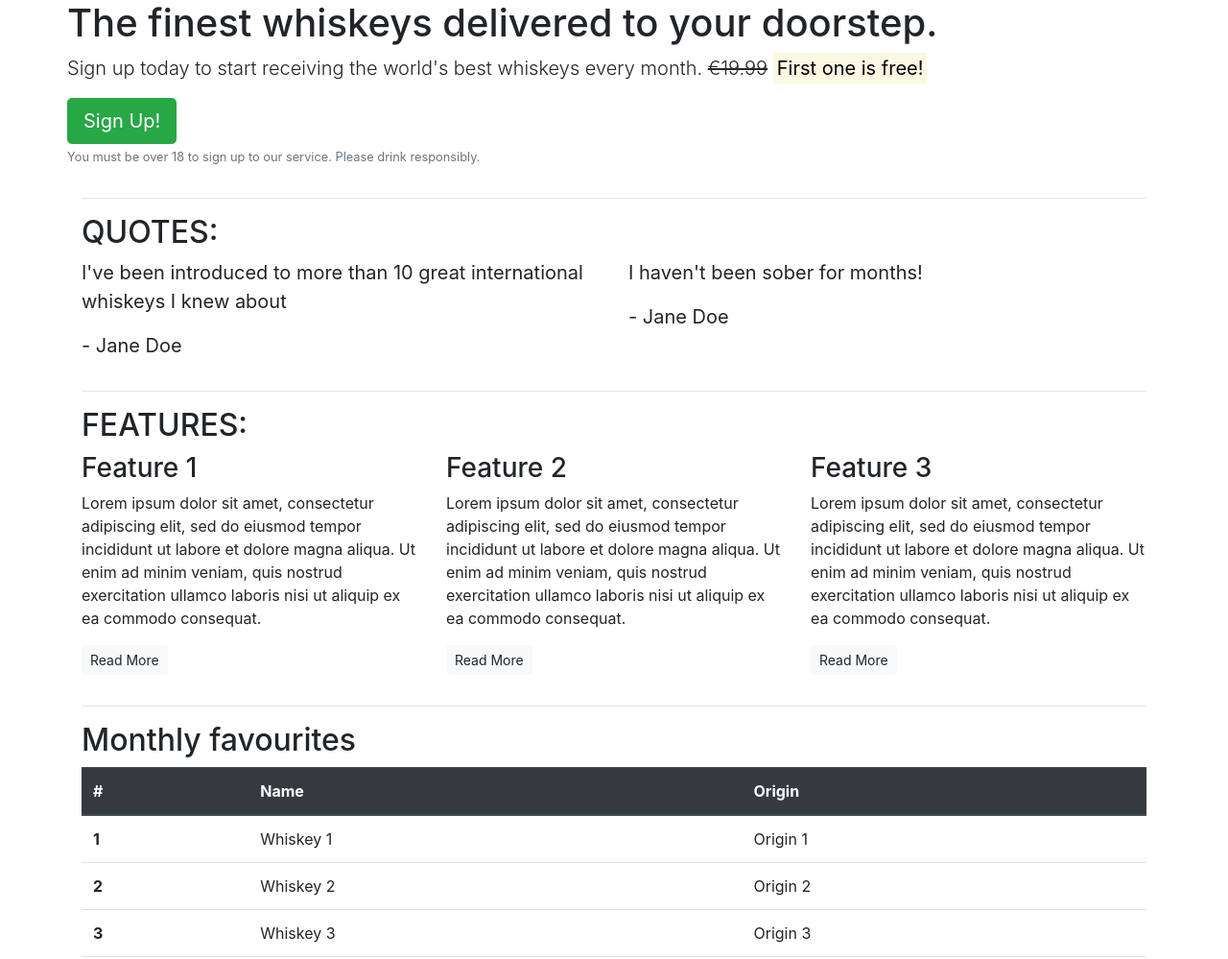
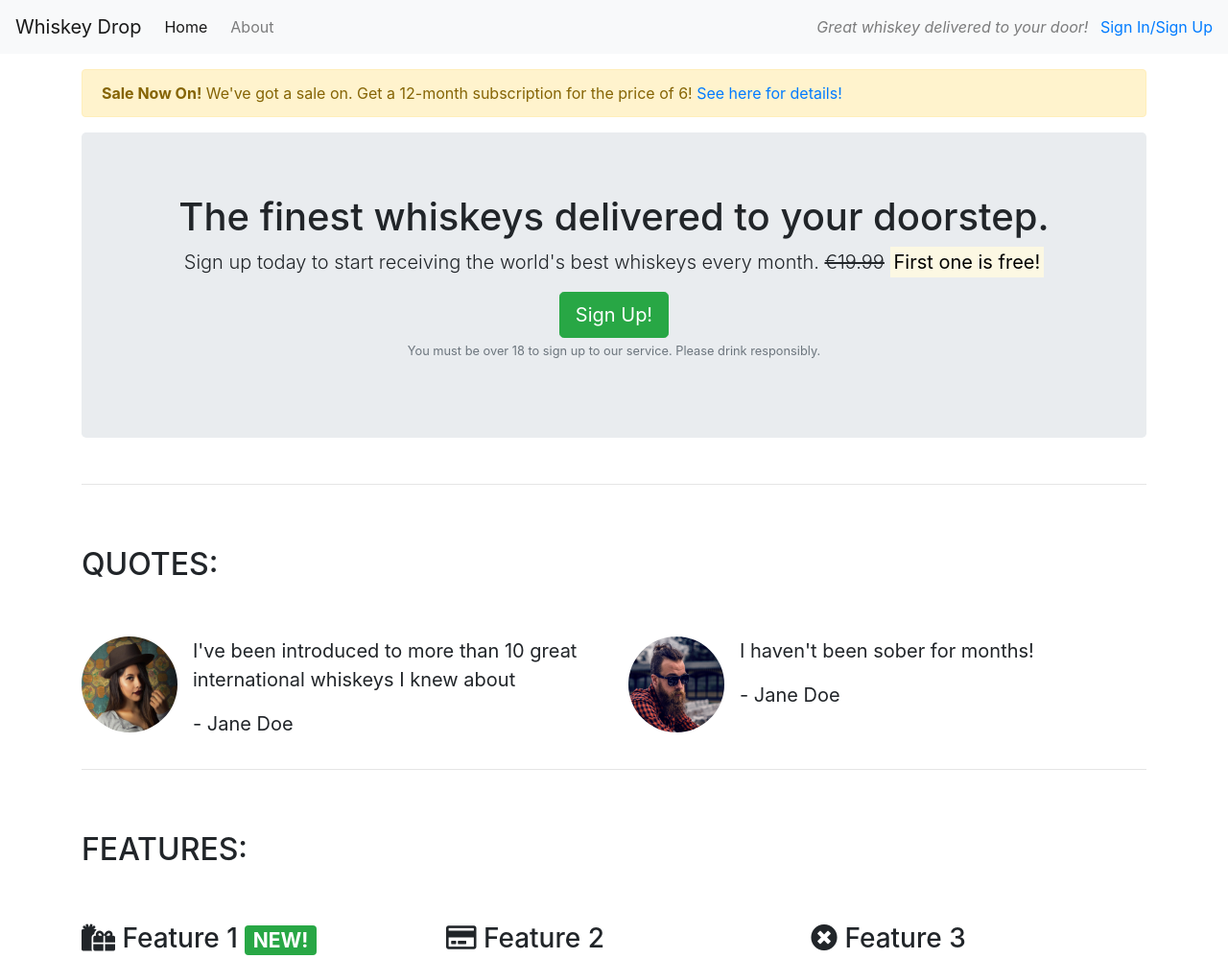
Before and after one commit to anassuncao/bootstrap4, a plain HTML site: page index.html in a window 1280 px wide. Shown: the top 999 px of the page at 96% size. Drawn offline with nearby package versions, Linux system fonts and the light colour scheme.

Commit message:
final html and css before java

```diff
--- a/index.html
+++ b/index.html
@@ -8,15 +8,38 @@
     <meta name="viewport" content="width=device-width, initial-scale=1.0">
     <link rel="stylesheet" href="https://stackpath.bootstrapcdn.com/bootstrap/4.4.1/css/bootstrap.min.css" integrity="sha384-Vkoo8x4CGsO3+Hhxv8T/Q5PaXtkKtu6ug5TOeNV6gBiFeWPGFN9MuhOf23Q9Ifjh" crossorigin="anonymous">
     <script src="https://stackpath.bootstrapcdn.com/bootstrap/4.4.1/js/bootstrap.min.js" integrity="sha384-wfSDF2E50Y2D1uUdj0O3uMBJnjuUD4Ih7YwaYd1iqfktj0Uod8GCExl3Og8ifwB6" crossorigin="anonymous"></script>
+    <link rel="stylesheet" href="https://use.fontawesome.com/releases/v5.6.1/css/all.css" integrity="sha384-gfdkjb5BdAXd+lj+gudLWI+BXq4IuLW5IT+brZEZsLFm++aCMlF1V92rMkPaX4PP" crossorigin="anonymous">
 </head>
 <body>
-    <article class="container">
+    <nav class="navbar navbar-light bg-light navbar-expand-sm">
+        <a href="/" class="navbar-brand">Whiskey Drop </a>
+            <ul class="navbar-nav mr-auto">
+                <li class="active nav-item mr-2"><a class="nav-link" href="/">Home</a></li>
+                <li class="nav-item mr-2"><a class="nav-link" href="/about">About</a></li>
+                <li class="nav-item mr-2 d-block d-sm-none"><a class="nav-link" href="/login">Sign In / Sign Up</a></li>
+            </ul>
+            <div class="d-none d-md-block">
+                <p class="navbar-text my-auto mr-2"><i>Great whiskey delivered to your door!</i></p>
+                <a href="/login">Sign In/Sign Up</a>
+            </div>
+    </nav>
+    <article class="container mt-3">
+        <div class="row d-none d-sm-block">
+            <div class="col-12">
+                <div class="alert alert-warning">
+                    <strong>Sale Now On!</strong> We've got a sale on. Get a 12-month subscription for the price of 6! <a href=""> See here for details!</a>
+                </div>
+            </div>
+        </div>
     <!-- Callout -->
         <div class="row">
-            <div class="col-12"></div>
-            <section class="callout">
+            <div class="col-12">
+            <section class="callout jumbotron text-center">
                 <h1>The finest whiskeys delivered to your doorstep.</h1>
-                    <p class="lead">Sign up today to start receiving the world's best whiskeys every month. <s>€19.99</s> <strong><mark>First one is free!</mark></strong></p>
+                    <p class="lead">Sign up today to start receiving the world's best whiskeys every month.
+                        <s class="d-none d-sm-inline">€19.99</s>
+                        <span class="d-inline d-sm-none"><br></span>
+                        <strong><mark>First one is free!</mark></strong></p>
             <!-- Para usar botões do bootstrap temos de incluir uma class btn num dos seguintes: anchor link <a>, button element <button> ou um form input <form><input> element -->
                 <button class="btn btn-success btn-lg">Sign Up!</button>
                     <p class="text-muted"><small>You must be over 18 to sign up to our service. Please drink responsibly.</small></p>
@@ -26,54 +49,71 @@
     <!-- /.Callout -->
         <hr>
 
+    <!--Quotes-->
         <section class="quotes">
         <div class="row">
-            <div class="col-12">
+            <div class="col-12 my-5">
                 <h2 class="text-uppercase">Quotes:</h2>
             </div>
         </div>
             <!--No seguinte bloco trocámos os divs pela tag blockquote e a class "quote" também para "blockquote" para lhe dar o aspecto actual, já que a class blockquote é um estilo que faz parte do bootstrap. -->
             <div class="row">
                 <div class="col-12 col-md-6">
+                    <div class="media">
+                        <div class="d-none d-sm-block">
+                            <img src="images/girl-image.png" class="rounded-circle mr-3" height="100" width="100">
+                        </div>
+                            <div class="media-body">
                     <blockquote class="blockquote">
                         <p>I've been introduced to more than 10 great international whiskeys I knew about</p>
                         <p>- Jane Doe</p>
                     </blockquote>
+                        </div>
+                    </div>
                 </div>
                 <div class="col-12 col-md-6">
+                    <div class="media">
+                            <div class="d-none d-sm-block">
+                                <img src="images/guy-image.png" class="rounded-circle mr-3" height="100" width="100">
+                            </div>
+                                <div class="media-body">
                     <blockquote class="blockquote">
                         <p>I haven't been sober for months!</p>
                         <p>- Jane Doe</p>
                     </blockquote>
+                            </div>
+                    </div>
                 </div>
             </div>
         </section>
         <hr>
+    <!--/Quotes-->
 
+    <!--Features-->
         <section class="features">
             <div class="row">
-                <div class="col-12">
+                <div class="col-12 my-5">
                     <h2 class="text-uppercase">Features:</h2>
                 </div>
             </div>
             <div class="row">
                 <div class="col-12 col-md-6 col-lg-4">
                     <div class="feature">
-                        <h3>Feature 1</h3>
+                        <h3><i class="fas fa-gifts d-none d-sm-inline"></i> Feature 1 <span class="badge badge-success"> NEW!</span></h3>
                         <p>Lorem ipsum dolor sit amet, consectetur adipiscing elit, sed do eiusmod tempor incididunt ut labore et dolore magna aliqua. Ut enim ad minim veniam, quis nostrud exercitation ullamco laboris nisi ut aliquip ex ea commodo consequat.</p>
                         <p><a class="btn btn-sm btn-light" href="">Read More</a></p>
                     </div>
                 </div>
                 <div class="col-12 col-md-6 col-lg-4">
                     <div class="feature">
-                        <h3>Feature 2</h3>
+                        <h3><i class="far fa-credit-card d-none d-sm-inline"></i> Feature 2</h3>
                             <p>Lorem ipsum dolor sit amet, consectetur adipiscing elit, sed do eiusmod tempor incididunt ut labore et dolore magna aliqua. Ut enim ad minim veniam, quis nostrud exercitation ullamco laboris nisi ut aliquip ex ea commodo consequat.</p>
                             <p><a class="btn btn-sm btn-light" href="">Read More</a></p>
                     </div>
                 </div>
                       <div class="col-12 d-md-none d-lg-block col-lg-4">
                         <div class="feature">
-                            <h3>Feature 3</h3>
+                            <h3><i class="fas fa-times-circle d-none d-sm-inline"></i> Feature 3</h3>
                                 <p>Lorem ipsum dolor sit amet, consectetur adipiscing elit, sed do eiusmod tempor incididunt ut labore et dolore magna aliqua. Ut enim ad minim veniam, quis nostrud exercitation ullamco laboris nisi ut aliquip ex ea commodo consequat.</p>
                                 <p><a class="btn btn-sm btn-light" href="">Read More</a></p>
                         </div>
@@ -81,6 +121,7 @@
             </div>
         </section>
         <hr>
+    <!--/Features-->
 
         <section>
             <h2>Monthly favourites</h2>
```
